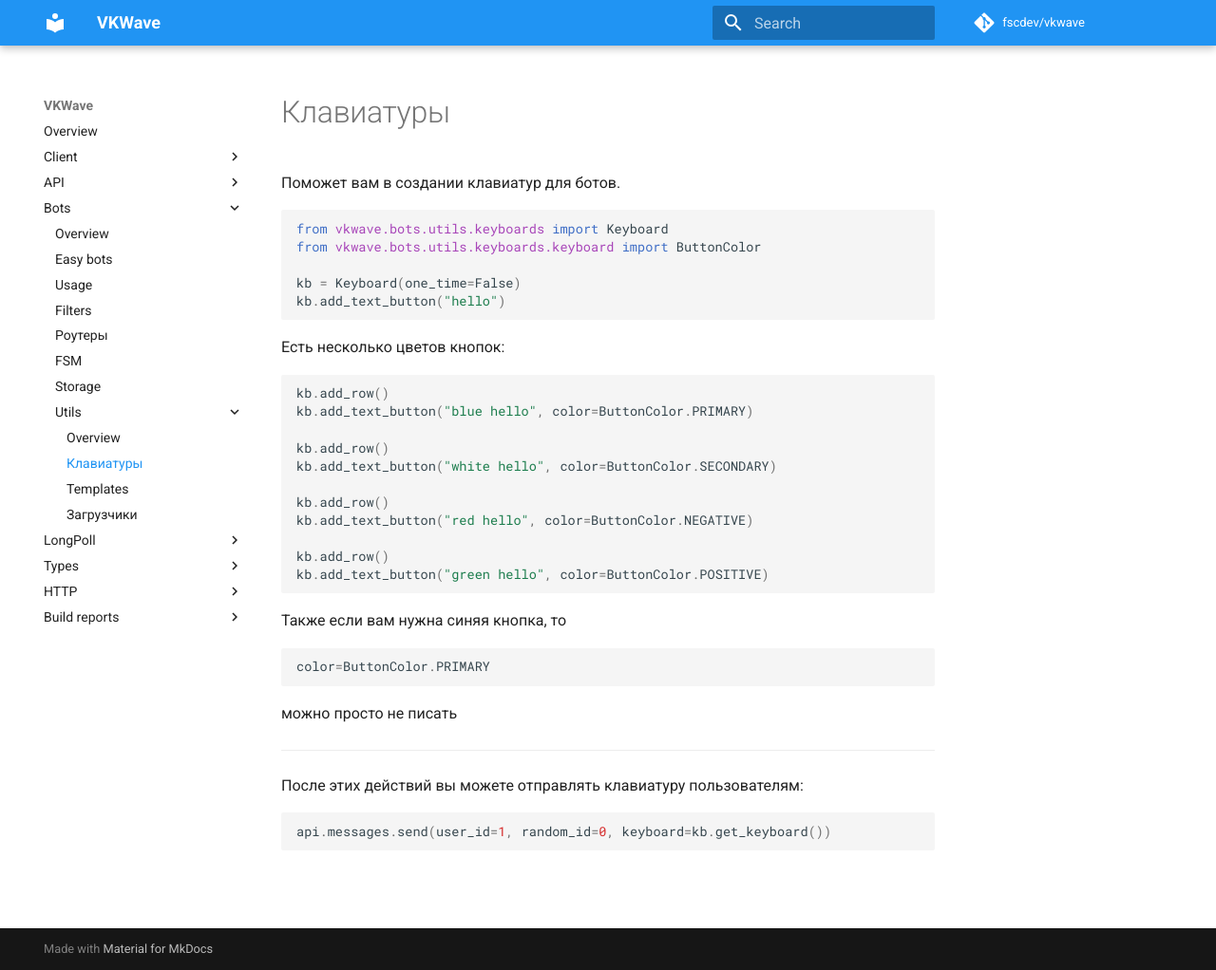
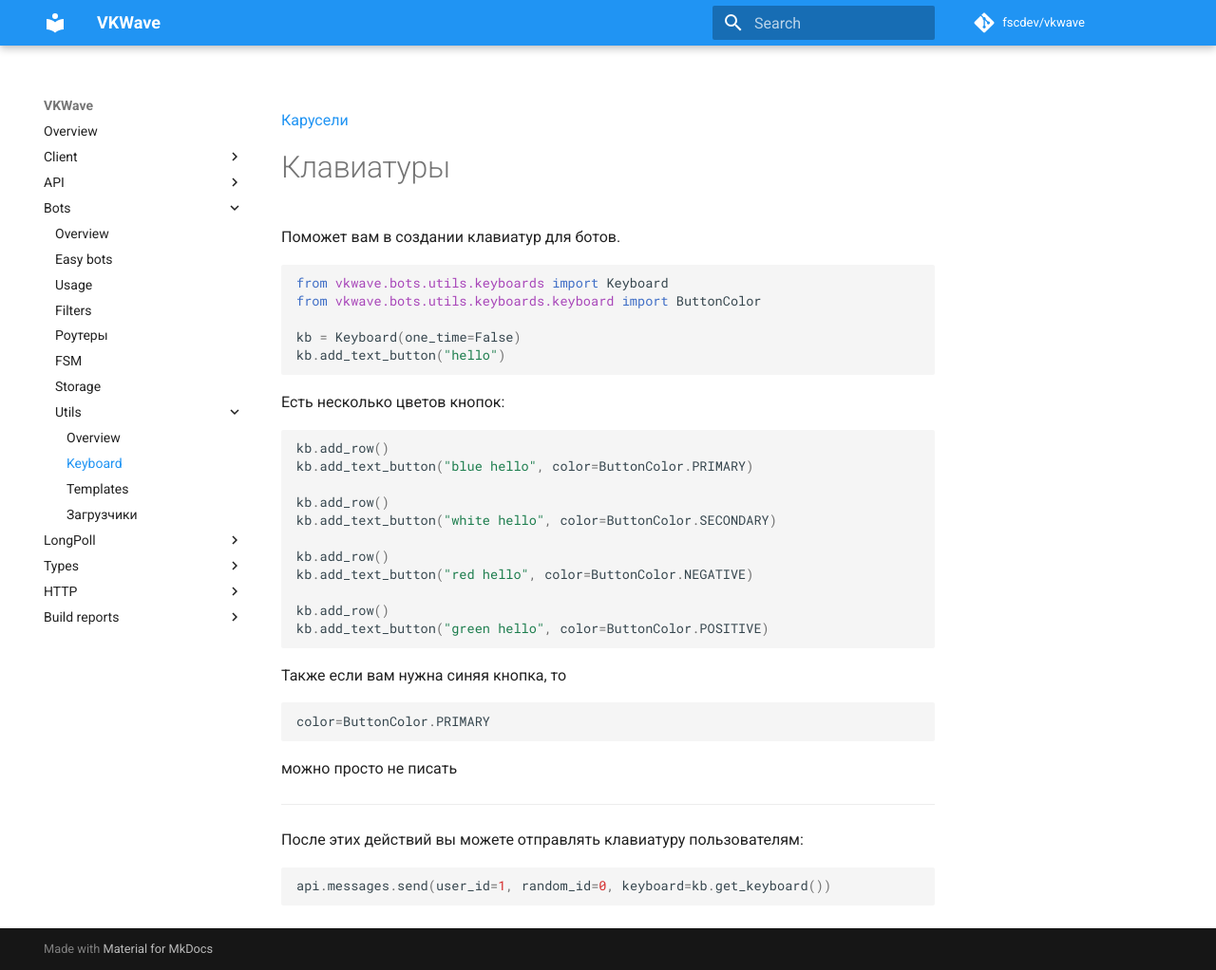
Before and after one commit to prostomarkeloff/vkwave, an MkDocs documentation site: the page built from docs/bots/utils/keyboard.md, in a window 1280 px wide and 1022 px high. Shown: the whole window at 95% size. Built offline with MkDocs 1.6.1 and Material for MkDocs 9.7.7, drawn with Linux system fonts in a browser that asks for light colours; comment, search, counter and statistics services are not loaded.

Commit message:
Update keyboard documentation
* Удобная ссылка на файл templates.md

````diff
--- a/docs/bots/utils/keyboard.md
+++ b/docs/bots/utils/keyboard.md
@@ -1,7 +1,7 @@
+[Карусели](./templates.md)
 # Клавиатуры
 
 Поможет вам в создании клавиатур для ботов.
-
 ```python
 from vkwave.bots.utils.keyboards import Keyboard
 from vkwave.bots.utils.keyboards.keyboard import ButtonColor
````
